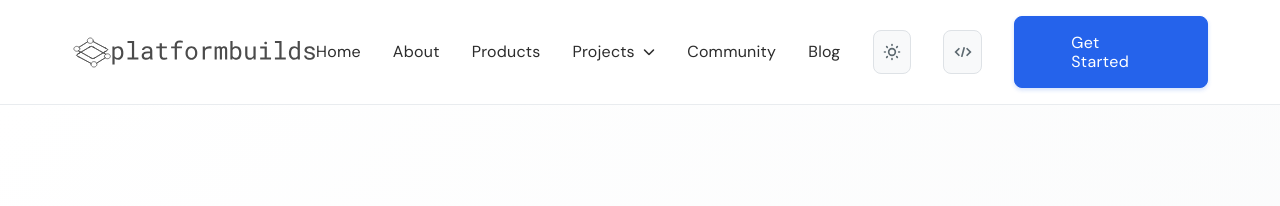
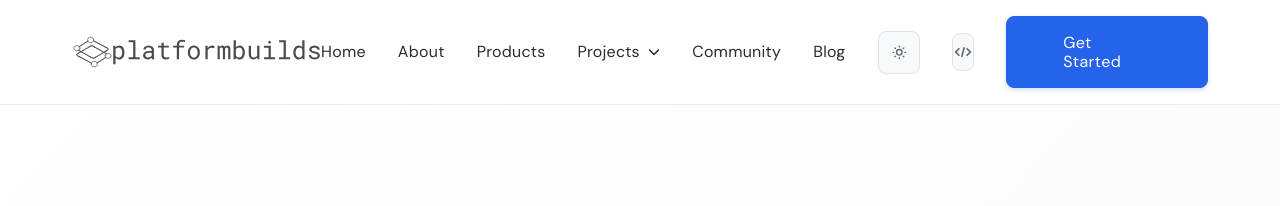
Before and after one commit to platformbuilds/platformbuilds-site, a Jekyll site: the page built from index.md, in a window 1280 px wide. Shown: the top 206 px of the page. Built offline with Jekyll 4.4.1, drawn with Linux system fonts in a browser that asks for light colours.

Commit message:
Make buttons, SVGs, and logos responsive using relative units instead of fixed pixels

```diff
--- a/assets/css/style.css
+++ b/assets/css/style.css
@@ -262,8 +262,8 @@
   display: inline-flex;
   align-items: center;
   justify-content: center;
-  width: 44px;
-  height: 44px;
+  aspect-ratio: 1;
+  padding: 0.75rem;
   background: var(--bg-secondary);
   border: 1px solid var(--border-color);
   border-radius: var(--border-radius-lg);
@@ -277,8 +277,8 @@
 }
 
 .theme-toggle svg {
-  width: 20px;
-  height: 20px;
+  width: 1.25em;
+  height: 1.25em;
   color: var(--text-secondary);
   transition: var(--transition-fast);
 }
@@ -293,8 +293,8 @@
   display: inline-flex;
   align-items: center;
   justify-content: center;
-  width: 44px;
-  height: 44px;
+  aspect-ratio: 1;
+  padding: 0.75rem;
   background: var(--bg-secondary);
   border: 1px solid var(--border-color);
   border-radius: var(--border-radius-lg);
@@ -310,8 +310,8 @@
 }
 
 .github-link svg {
-  width: 20px;
-  height: 20px;
+  width: 1.25em;
+  height: 1.25em;
   color: var(--text-secondary);
   transition: var(--transition-fast);
 }
@@ -328,7 +328,7 @@
 }
 
 .logo img {
-  height: 50px;
+  height: 3.125rem;
   width: auto;
   transition: var(--transition-fast);
   object-fit: contain;
@@ -1132,8 +1132,8 @@
     display: flex;
     align-items: center;
     justify-content: center;
-    width: 44px;
-    height: 44px;
+    aspect-ratio: 1;
+    padding: 0.5rem;
   }
 
   .nav-links {
@@ -1217,8 +1217,20 @@
 
   /* Mobile logo scaling */
   .logo img {
-    height: 40px;
+    height: 2.5rem;
     width: auto;
+  }
+
+  /* Mobile button scaling */
+  .theme-toggle,
+  .github-link {
+    padding: 0.5rem;
+  }
+
+  .theme-toggle svg,
+  .github-link svg {
+    width: 1em;
+    height: 1em;
   }
 
   /* Mobile typography scaling */
@@ -1249,7 +1261,7 @@
 
   /* Extra small mobile logo scaling */
   .logo img {
-    height: 35px;
+    height: 2.1875rem;
     width: auto;
   }
 }
```
